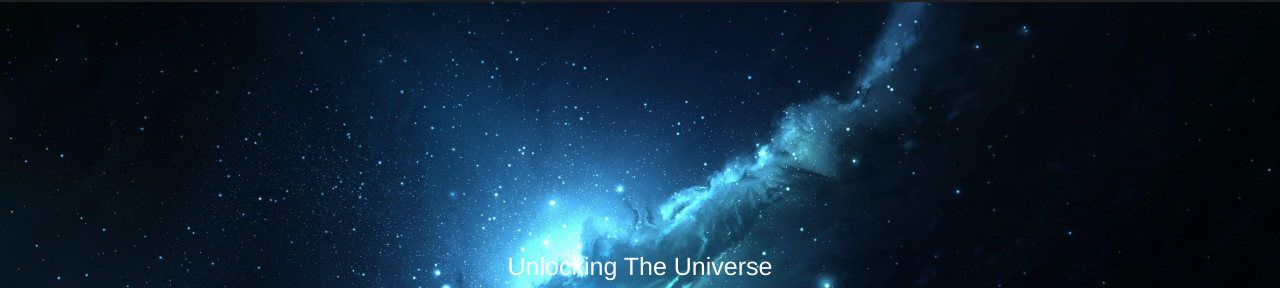
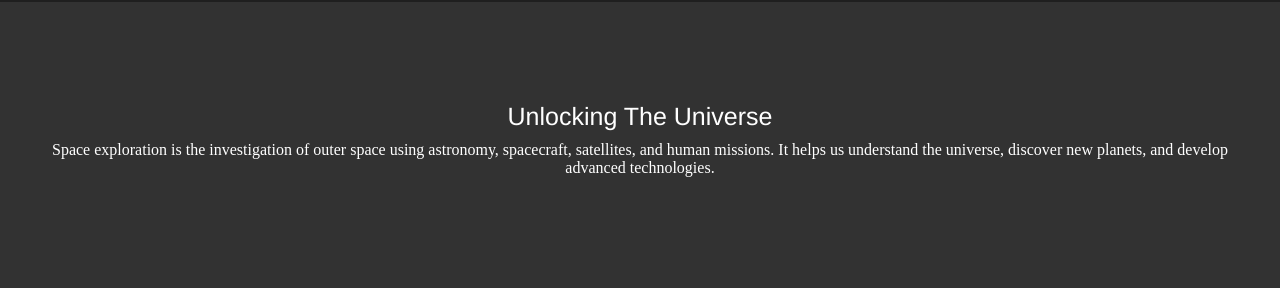
Before and after one commit to manojshaiva01/spaceweb, a plain HTML site: page index.html in a window 1280 px wide. Shown: the part 68-356 px from the top of the page. Drawn offline with Linux system fonts and the light colour scheme.

Commit message:
Add files via upload

```diff
--- a/style.css
+++ b/style.css
@@ -66,13 +66,12 @@ header #logo{
   .show {display: block;}
 .container{
     width: 100%;
-    height: 60vh;
-    background-image: url(images/space.jpg);
+    height: 40vh;
     background-position: center;
     background-size: cover;
     background-repeat:no-repeat ;
     background-color: rgb(50, 50, 50);
-    color: white;
+    color: rgb(255, 255, 255);
     text-align: center;
     border-bottom: 13px solid rgb(31,31,31);
 
@@ -81,7 +80,7 @@ header #logo{
     font-size: 25px;
     font-weight: 100;
     font-family: 'Franklin Gothic Medium', 'Arial Narrow', Arial, sans-serif;
-    padding-top: 250px;
+    padding-top: 100px;
     padding-bottom: 10px;
 }
 .bar{
```
